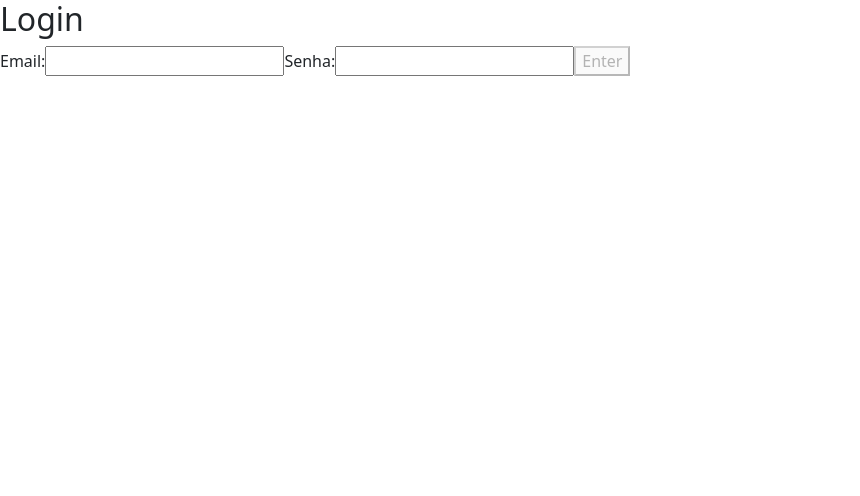
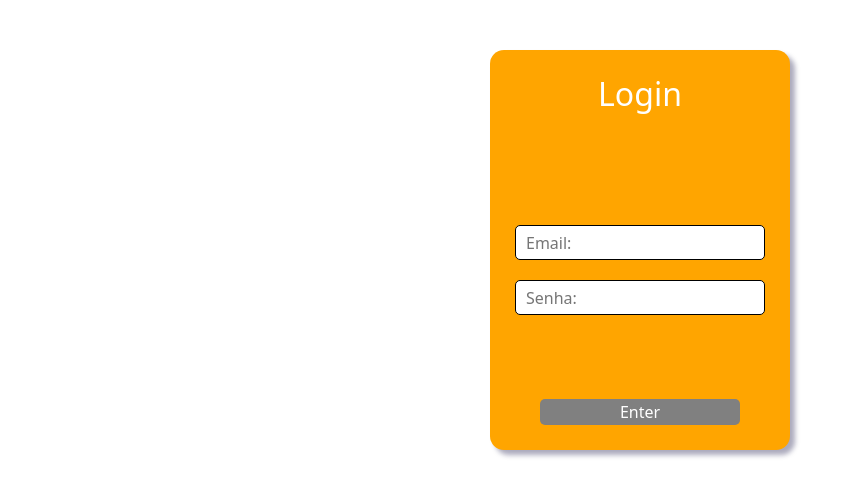
Before and after one commit to BLavinas/AppDeReceitas, a React (Create React App) app: page / in a window 1280 px wide. Shown: the top 496 px of the page, without its empty margins (0-860 px from the left). Built offline with nearby package versions, Linux system fonts and the light colour scheme.

Commit message:
[add] Feita pagina de perfil e estilizacao do login

```diff
--- a/src/Context/LoginProvider.jsx
+++ b/src/Context/LoginProvider.jsx
@@ -6,6 +6,7 @@ import LoginContext from './LoginContext';
 function LoginProvider({ children }) {
   const [password, setPassword] = useState('');
   const [email, setEmail] = useState('');
+  const [lsEmail, setLsEmail] = useState('');
   // const history = useHistory();
 
   const handleEmail = ({ target: { value } }) => {
@@ -14,6 +15,15 @@ function LoginProvider({ children }) {
 
   const handlePassword = ({ target: { value } }) => {
     setPassword(value);
+  };
+
+  const LocalStoreClear = () => {
+    localStorage.clear();
+  };
+
+  const GetEmailByLs = () => {
+    const user = JSON.parse(localStorage.getItem('user'));
+    setLsEmail(user.email);
   };
 
   const handleClick = useCallback(() => {
@@ -27,7 +37,10 @@ function LoginProvider({ children }) {
     email,
     handleEmail,
     handleClick,
-  }), [email, password, handleClick]);
+    LocalStoreClear,
+    GetEmailByLs,
+    lsEmail,
+  }), [email, password, handleClick, lsEmail]);
 
   return (
     <LoginContext.Provider value={ contextLoginValue }>
--- a/src/pages/Login.jsx
+++ b/src/pages/Login.jsx
@@ -1,6 +1,8 @@
 import React, { useContext } from 'react';
 import { Link } from 'react-router-dom';
 import LoginContext from '../Context/LoginContext';
+
+import '../style/login-page.css';
 
 function Login() {
   const {
@@ -15,32 +17,34 @@ function Login() {
   const validatePassword = password.length > passwordNumber;
 
   return (
-    <section>
+    <section className="formulario">
       <form>
         <h2>Login</h2>
 
         <label htmlFor="email">
-          Email:
           <input
             id="email"
             value={ email }
             onChange={ handleEmail }
             data-testid="email-input"
+            placeholder="Email:"
           />
 
           <label htmlFor="senha">
-            Senha:
             <input
               id="senha"
+              type="password"
               value={ password }
               onChange={ handlePassword }
               data-testid="password-input"
+              placeholder="Senha:"
             />
           </label>
 
         </label>
         <Link to="/meals">
           <button
+            className="botao-form"
             data-testid="login-submit-btn"
             type="button"
             disabled={ !(validateEmail && validatePassword) }
--- a/src/pages/Profile.jsx
+++ b/src/pages/Profile.jsx
@@ -1,10 +1,56 @@
-import React from 'react';
+import React, { useContext, useEffect } from 'react';
+import { Link } from 'react-router-dom';
+import LoginContext from '../Context/LoginContext';
+
 import Footer from '../component/Footer';
 
+import '../style/profile-page.css';
+
 export default function Profile() {
+  const {
+    LocalStoreClear,
+    GetEmailByLs,
+    lsEmail,
+  } = useContext(LoginContext);
+
+  useEffect(() => {
+    GetEmailByLs();
+  }, [GetEmailByLs]);
+
   return (
+    // FIXME: arrumar o email conforme o context
     <div>
-      <span> Profile </span>
+      <div className="container-profile">
+        <h2 data-testid="profile-email">
+          { lsEmail }
+        </h2>
+        <Link to="/done-recipes">
+          <button
+            type="button"
+            data-testid="profile-done-btn"
+          >
+            Done Recipes
+          </button>
+        </Link>
+        <Link to="/favorite-recipes">
+          <button
+            type="button"
+            data-testid="profile-favorite-btn"
+          >
+            Favorite Recipes
+          </button>
+        </Link>
+        <Link to="/">
+          <button
+            type="button"
+            data-testid="profile-logout-btn"
+            className="button-logout"
+            onClick={ LocalStoreClear }
+          >
+            Logout
+          </button>
+        </Link>
+      </div>
       <Footer />
     </div>
   );
--- /dev/null
+++ b/src/style/login-page.css
@@ -0,0 +1,60 @@
+.formulario {
+  align-items: center;
+  background-color: orange;
+  border-radius: 14px;
+  box-shadow: 5px 5px 5px rgba(18, 13, 67, 0.35);
+  color: white;
+  justify-content: center;
+  margin: auto;
+  margin-top: 50px;
+  width: 300px;
+}
+
+.formulario form {
+  align-content: space-between;
+  align-items: center;
+  display: flex;
+  flex-direction: column;
+  height: 400px;
+  justify-content: space-between;
+  padding: 25px;
+}
+
+.formulario form label {
+  align-content: space-between;
+  align-items: center;
+  display: flex;
+  flex-direction: column;
+  padding-top: 20px;
+}
+
+.formulario form label input {
+  border: 1px solid;
+  border-radius: 5px;
+  height: 35px;
+  padding: 10px;
+  width: 250px;
+}
+
+.formulario form input :marker {
+  border: 3px solid salmon;
+}
+
+.formulario .botao-form:disabled {
+  background-color: grey;
+  border: none;
+  border-radius: 5px;
+  color: white;
+  transition: 0.6s;
+  width: 200px;
+}
+
+.formulario .botao-form:enabled {
+  background-color: white;
+  border: none;
+  border-radius: 5px;
+  box-shadow: 5px 5px 5px rgba(18, 13, 67, 0.35);
+  color: orange;
+  transition: 0.6s;
+  width: 200px;
+}
--- /dev/null
+++ b/src/style/profile-page.css
@@ -0,0 +1,32 @@
+.container-profile {
+  align-content: space-between;
+  align-items: center;
+  display: flex;
+  flex-direction: column;
+  height: 400px;
+  justify-content: space-between;
+  margin: auto;
+  padding-top: 30px;
+  width: 200px;
+}
+
+.container-profile button {
+  background-color: white;
+  border: 1px solid orange;
+  border-radius: 5px;
+  padding: 3px;
+}
+
+.container-profile button:hover {
+  background-color: orange;
+  color: white;
+  transform: scaleX(1.2);
+  transition: 0.5s;
+}
+
+.container-profile .button-logout:hover {
+  background-color: red;
+  color: white;
+  transform: scaleX(1.2);
+  transition: 0.5s;
+}
```
